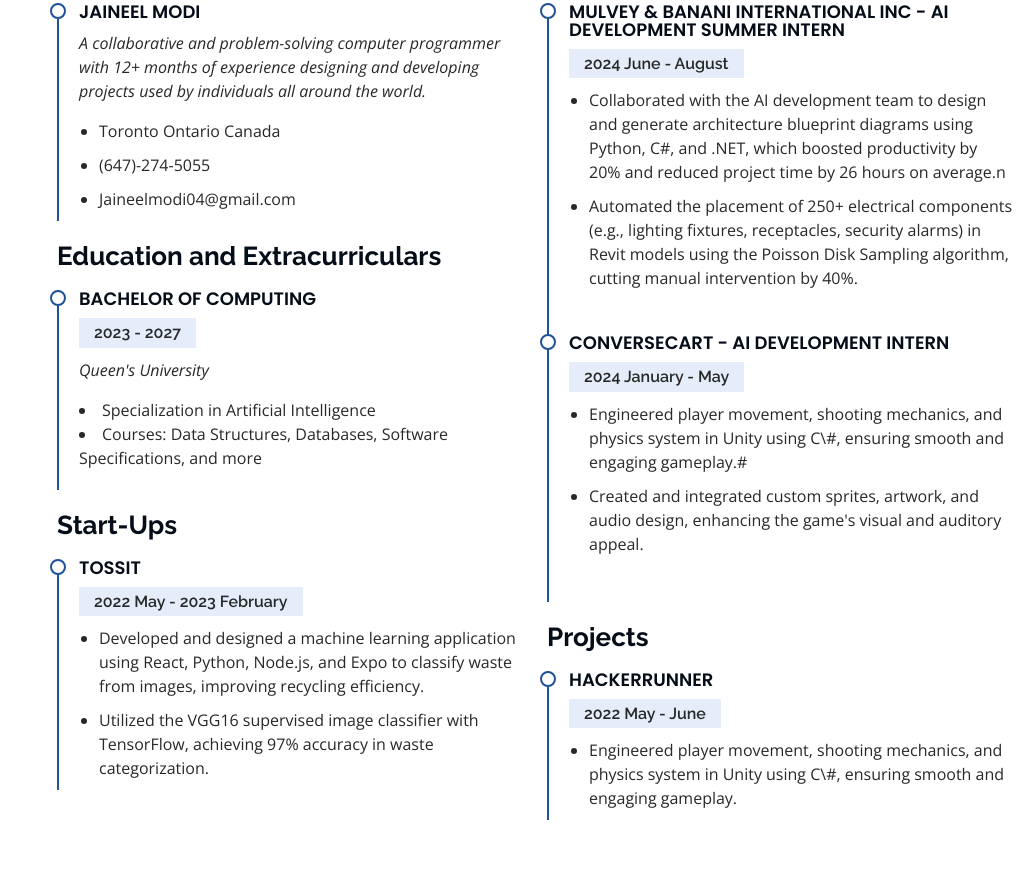
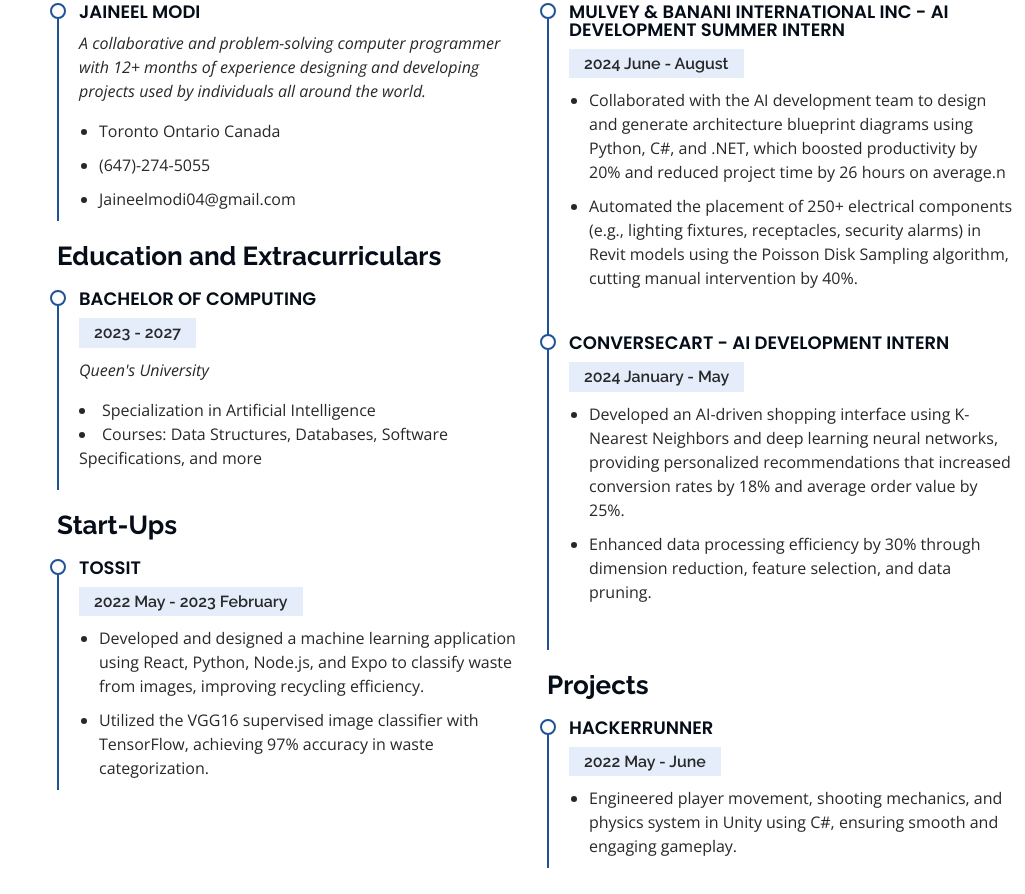
Before and after one commit to jaineelmodi11/JaineelModiPortfolio, a plain HTML site: page index.html in a window 1280 px wide. Shown: the part 2658-3552 px from the top of the page, without its empty margins (255-1280 px from the left). Drawn offline with nearby package versions, Linux system fonts and the light colour scheme.

Commit message:
Update index.html

```diff
--- a/index.html
+++ b/index.html
@@ -284,8 +284,8 @@
               <h4>ConverseCart - AI Development Intern</h4>
               <h5>2024 January - May</h5>
               <ul>
-              <li>Engineered player movement, shooting mechanics, and physics system in Unity using C\#, ensuring smooth and engaging gameplay.#</li>
-              <li>Created and integrated custom sprites, artwork, and audio design, enhancing the game's visual and auditory appeal.</li>
+              <li>Developed an AI-driven shopping interface using K-Nearest Neighbors and deep learning neural networks, providing personalized recommendations that increased conversion rates by 18% and average order value by 25%.</li>
+              <li>Enhanced data processing efficiency by 30% through dimension reduction, feature selection, and data pruning.</li>
               </ul>
             </div>
             <h3 class="resume-title">Projects</h3>
@@ -293,7 +293,7 @@
               <h4>HackerRunner</h4>
               <h5>2022 May - June</h5>
               <ul>
-                <li>Engineered player movement, shooting mechanics, and physics system in Unity using C\#, ensuring smooth and engaging gameplay.</li>
+                <li>Engineered player movement, shooting mechanics, and physics system in Unity using C#, ensuring smooth and engaging gameplay.</li>
               </ul>
             </div>
           </div>
```
